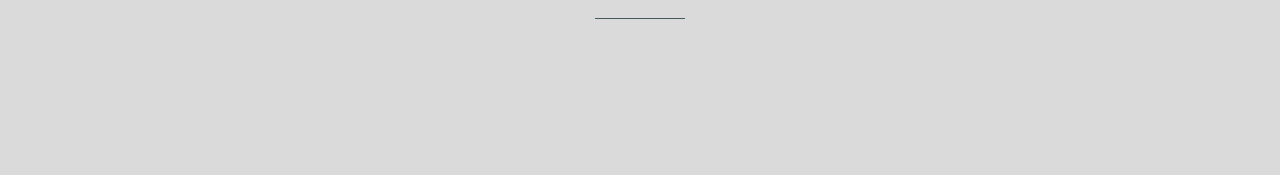
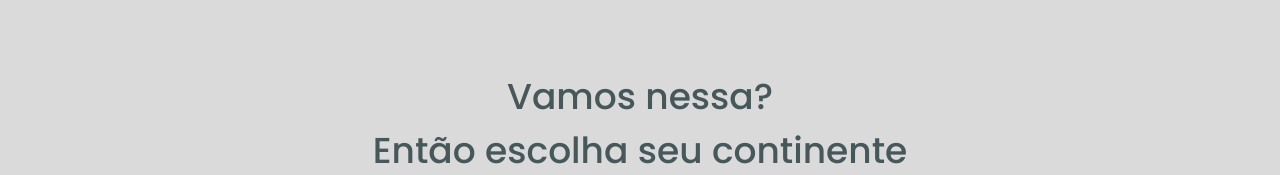
Before and after one commit to robsonnatanael/worldtrip, a Next.js app: page / in a window 1280 px wide. Shown: the part 701-876 px from the top of the page. Before the commit the page ends 800 px from the top, so only its background shows below. Built offline with nearby package versions, Linux system fonts and the light colour scheme.

Commit message:
feat: add block text

```diff
--- a/src/pages/index.tsx
+++ b/src/pages/index.tsx
@@ -1,6 +1,6 @@
 import type { NextPage } from 'next';
 
-import { Flex } from '@chakra-ui/react';
+import { Flex, Text } from '@chakra-ui/react';
 
 import { Banner } from '../components/Banner';
 import { Divider } from '../components/Divider';
@@ -14,6 +14,16 @@
       <Banner />
       <IncentivesCollection />
       <Divider />
+      <Text
+        textAlign="center"
+        fontWeight="500"
+        fontSize={['lg', '3xl', '4xl']}
+        mb={['5', '14']}
+      >
+        Vamos nessa?
+        <br />
+        Então escolha seu continente
+      </Text>
     </Flex>
   );
 };
```
